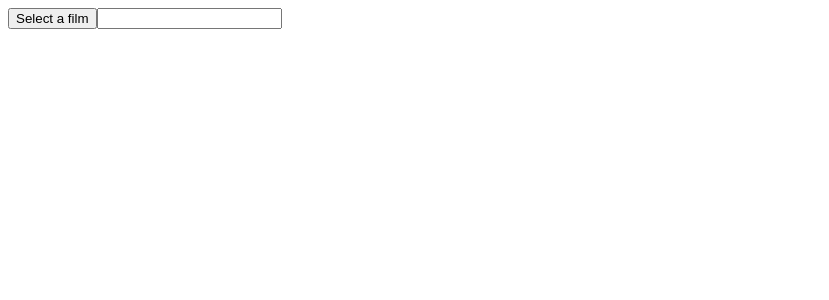
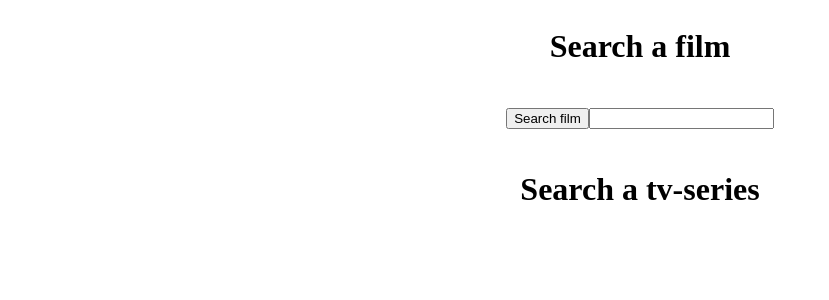
Before and after one commit to SimoneCorona/vue-boolflix, a Vue app: page / in a window 1280 px wide. Shown: the top 300 px of the page, without its empty margins (0-829 px from the left). Built offline with nearby package versions, Linux system fonts and the light colour scheme.

Commit message:
add corrections

```diff
--- a/src/App.vue
+++ b/src/App.vue
@@ -1,13 +1,16 @@
 <template>
+
 <div>
-  <MyAppNavbar />
+  <MyAppNavbar @startSearch="search($event)"/>
   <MyAppMain />
 </div>
+
 </template>
 
 <script>
 import MyAppNavbar from './components/MyAppNavbar.vue'
 import MyAppMain from './components/MyAppMain.vue'
+import axios from "axios"
 
 
 export default {
@@ -15,7 +18,25 @@ export default {
   components: {
     MyAppNavbar,
     MyAppMain,
-}
+  },
+
+  data(){
+    return {
+      moviesArray : []
+    }
+  },
+
+  methods: {
+    search(searchTitle){
+      axios.get(`https://api.themoviedb.org/3/search/movie?api_key=bb259a64a93637527e03f222b9c88ace&query=` + searchTitle)
+                .then((resp) => {
+                this.moviesArray = resp.data.results;
+
+                console.log(resp.data.results)
+                });
+
+    },
+  },
 }
 </script>
 
--- a/src/components/MyAppFilmCards.vue
+++ b/src/components/MyAppFilmCards.vue
@@ -1,17 +1,17 @@
 <template>
-  <div>
-      <h1>{{ film.title }}</h1>
-      <p>{{ film.original_title }}</p>
-      <p>{{ film.original_language }}</p>
-      <p>{{ film.vote_average }}</p>
-  </div>
+    <div>
+        <h1>{{ moviesArray.title }}</h1>
+        <h2>{{ moviesArray.original_title }}</h2>
+        <p>{{ moviesArray.original_language }}</p>
+        <p>{{ moviesArray.vote_average }}</p>
+    </div>
 </template>
 
 <script>
 export default {
     name: 'MyAppFilmCards',
     props: {
-        film: Object,
+        moviesArray: Array
     },
 }
 </script>
--- a/src/components/MyAppMain.vue
+++ b/src/components/MyAppMain.vue
@@ -1,6 +1,6 @@
 <template>
     <main>
-        <MyAppFilmCards v-for="element in film" :key="element.index" :film="element"/>
+        <MyAppFilmCards v-for="element in moviesArray" :key="element.index" :moviesArray="element" />
     </main>
 </template>
 
@@ -12,11 +12,17 @@ export default {
     name: "MyAppMain",
     components: {
         MyAppFilmCards,
-        }
+    },
+    props: {
+        moviesArray: Array
+    },
 }
 </script>
 
 <style scoped lang="scss">
 @import '~@fortawesome/fontawesome-free/css/all.min.css';
 
+main {
+    height: 500px;
+}
 </style>
--- a/src/components/MyAppNavbar.vue
+++ b/src/components/MyAppNavbar.vue
@@ -1,16 +1,19 @@
 <template>
   <header>
     <div>
-        <button @click="startSearch">Select a film</button>
+        <h1>Search a film</h1>
+        <button @click="$emit('startSearch', nameFilmSearched)">Search film</button>
         <input type="text" v-model="nameFilmSearched">
+    </div>
+    <div>
+        <h1>Search a tv-series</h1>
+        <!-- <button @click="$emit('startSearch', nameFilmSearched)">Search film</button>
+        <input type="text" v-model="nameFilmSearched"> -->
     </div>
   </header>
 </template>
 
 <script>
-import axios from "axios"
-
-
 
 export default {
   name: 'MyAppNavbar',
@@ -19,18 +22,18 @@ export default {
               nameFilmSearched: '',
           }
   },
-  methods: {
-            startSearch() {
-            axios.get(`https://api.themoviedb.org/3/search/movie?api_key=bb259a64a93637527e03f222b9c88ace&query=` + `${this.nameFilmSearched}`)
-                .then((resp) => {
-                this.film = resp.data.response;
-                });
-            },
-  }
 }
 
 </script>
 
 <style scoped lang="scss">
 
+header {
+  height: 50px;
+  line-height: 50px;
+    div {
+      text-align: center;
+    }
+}
+
 </style>
```
Also changed, not shown: src/components/MyAppTvSeries.vue (added, +19 -0 lines).
